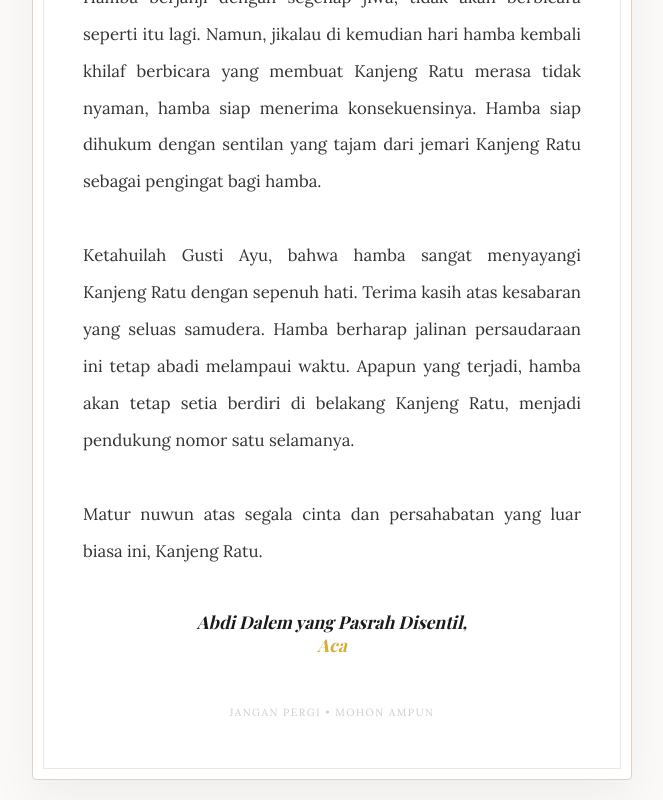
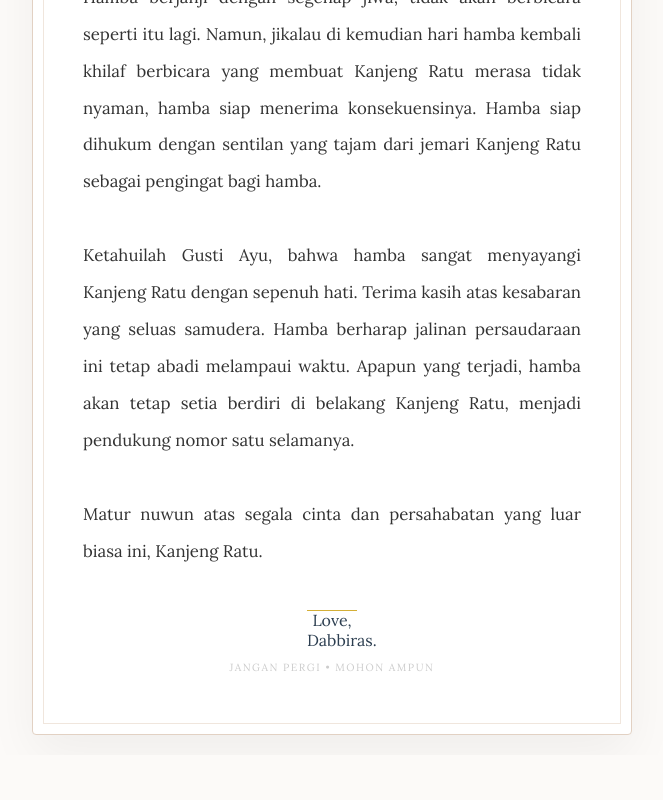
Before and after one commit to fdabbiras/buka, a plain HTML site: page index.html in a window 1280 px wide. Shown: the part 1315-2115 px from the top of the page, without its empty margins (308-971 px from the left). After the commit the page ends 2070 px from the top, so only its background shows below. Drawn offline with nearby package versions, Linux system fonts and the light colour scheme; a web font is replaced by a local one.

Commit message:
Fix HTML structure and content in index.html

```diff
--- a/index.html
+++ b/index.html
@@ -144,9 +144,8 @@
             Matur nuwun atas segala cinta dan persahabatan yang luar biasa ini, Kanjeng Ratu.
         </div>
 
-        <div class="signature">
-            Abdi Dalem yang Pasrah Disentil,<br>
-            <span style="font-weight: bold; color: #d4af37;">Aca</span>
+        <div class="divider">
+            Love, Dabbiras.
         </div>
 
         <div class="footer">
```
